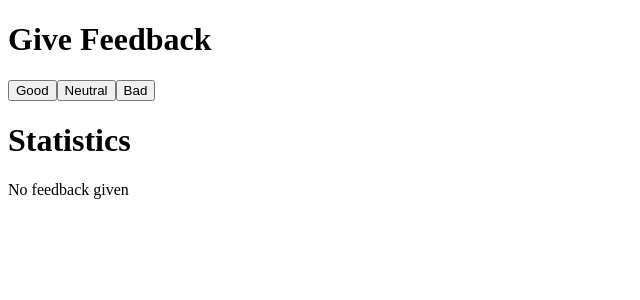
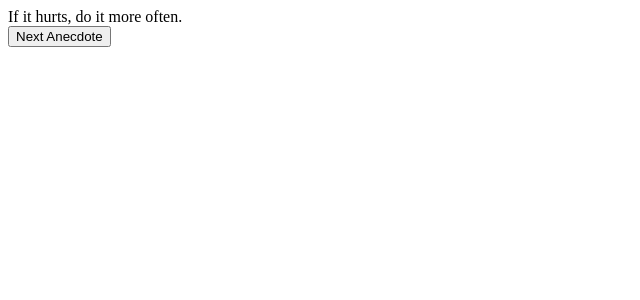
Before and after one commit to semihtulgar/Full-Stack-Open-2022, a React (Create React App) app in the folder Part 1/part-1-exercise/: page / in a window 1280 px wide. Shown: the top 300 px of the page, without its empty margins (0-640 px from the left). Built offline with nearby package versions, Linux system fonts and the light colour scheme.

Commit message:
1.12: anecdotes step1 has completed

```diff
--- a/Part 1/part-1-exercise/src/App.js
+++ b/Part 1/part-1-exercise/src/App.js
@@ -1,93 +1,29 @@
 import { useState } from 'react'
 
-const calculateAverage = (good, neutral, bad) => {
-  return (good - bad) / (good + neutral + bad)
-}
+const App = () => {
+  const anecdotes = [
+    'If it hurts, do it more often.',
+    'Adding manpower to a late software project makes it later!',
+    'The first 90 percent of the code accounts for the first 10 percent of the development time...The remaining 10 percent of the code accounts for the other 90 percent of the development time.',
+    'Any fool can write code that a computer can understand. Good programmers write code that humans can understand.',
+    'Premature optimization is the root of all evil.',
+    'Debugging is twice as hard as writing the code in the first place. Therefore, if you write the code as cleverly as possible, you are, by definition, not smart enough to debug it.',
+    'Programming without an extremely heavy use of console.log is same as if a doctor would refuse to use x-rays or blood tests when diagnosing patients.'
+  ]
 
-const calculatePositive = (good, neutral, bad) => {
-  return `${good / (good + neutral + bad)} %`;
-}
-
-const Button = (props) => {
-  return <button onClick={props.handleClick}>{props.text}</button>
-}
-
-const StatisticLine = ({ text, value }) => {
-  return (
-    <>
-      <th>{text}</th>
-      <td>{value}</td >
-    </>
-  )
-
-}
-
-
-const Statistics = ({ good, neutral, bad }) => {
-  return <div>
-    <table>
-      <tbody>
-        <tr>
-          <StatisticLine text="Good" value={good} />
-        </tr>
-        <tr>
-          <StatisticLine text="Neutral" value={neutral} />
-        </tr>
-        <tr>
-          <StatisticLine text="Bad" value={bad} />
-        </tr>
-        <tr>
-          <StatisticLine text="Total" value={good + neutral + bad} />
-        </tr>
-        <tr>
-          <StatisticLine text="Average" value={calculateAverage(good, neutral, bad)} />
-        </tr>
-        <tr>
-          <StatisticLine text="Positive" value={calculatePositive(good, neutral, bad)} />
-        </tr>
-      </tbody>
-    </table>
-  </div>
-}
-
-
-
-const App = () => {
-  // save clicks of each button to its own state
-  const [good, setGood] = useState(0)
-  const [neutral, setNeutral] = useState(0)
-  const [bad, setBad] = useState(0)
-
-  const handleClick = (e) => {
-
-    if (e.target.innerHTML === "Good") {
-      setGood(good + 1);
-    } else if (e.target.innerHTML === "Neutral") {
-      setNeutral(neutral + 1);
-    } else {
-      setBad(bad + 1);
-    }
+  const handleClick = () => {
+    let index = Math.floor(Math.random() * anecdotes.length)
+    console.log(index)
+    setSelected(index)
   }
 
-  let showStatistics = false;
-
-  if (good !== 0 || neutral !== 0 || bad !== 0) {
-    showStatistics = true;
-  }
+  const [selected, setSelected] = useState(0)
 
   return (
     <div>
-      <h1>Give Feedback</h1>
-      <div>
-        <Button handleClick={handleClick} text="Good" />
-        <Button handleClick={handleClick} text="Neutral" />
-        <Button handleClick={handleClick} text="Bad" />
-      </div>
-      <h1>Statistics</h1>
-      {showStatistics
-        ? (<Statistics good={good} neutral={neutral} bad={bad} />)
-        : "No feedback given"}
-
+      {anecdotes[selected]}
+      <br />
+      <button onClick={handleClick}>Next Anecdote</button>
     </div>
   )
 }
```
